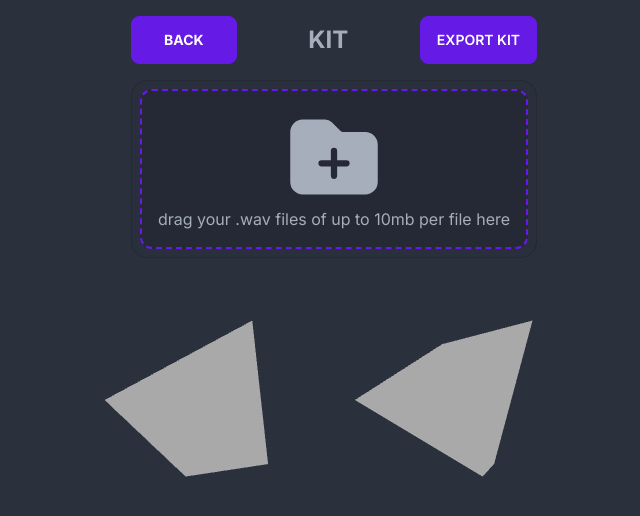
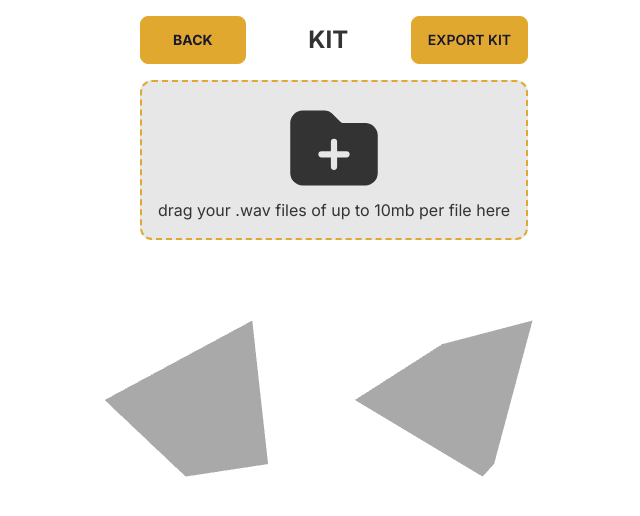
Before and after one commit to kajloevesijn/deluge-kit-generator, a Next.js app: page /kit in a window 1280 px wide. Shown: the top 516 px of the page, without its empty margins (306-946 px from the left). Built offline with nearby package versions, Linux system fonts and the light colour scheme.

Commit message:
some stuff, misc. not important

```diff
--- a/src/app/components/FileDropArea.tsx
+++ b/src/app/components/FileDropArea.tsx
@@ -27,7 +27,7 @@ export const FileDropArea = ({ ...props }) => {
           offlineContext
             .decodeAudioData(e.target.result)
             .then((buffer: AudioBuffer) => {
-              processAudioBuffer(buffer, 100).then((averages) => {
+              processAudioBuffer(buffer, 50).then((averages) => {
                 acceptedSample = {
                   name: file.name,
                   sampleCount: buffer.length,
--- a/src/app/components/audio/WaveformDisplay.tsx
+++ b/src/app/components/audio/WaveformDisplay.tsx
@@ -27,9 +27,9 @@ const WaveFormDisplay: React.FC<WaveFormDisplayProps> = ({
               style={{ height: `${value * height}px` }}
               className={`transition ${
                 index * progressIncrement <= progress && audioPlaying === true
-                  ? "bg-primary-content"
+                  ? "bg-secondary"
                   : "bg-primary-content/50"
-              } rounded-sm w-px m-px ring-1 ring-primary self-center select-none`}
+              } rounded-sm w-1 m-px self-center select-none`}
             ></div>
           );
         })}
--- a/src/app/kit/KitBuilder.tsx
+++ b/src/app/kit/KitBuilder.tsx
@@ -61,8 +61,8 @@ export const KitBuilder = () => {
         {/* TODO: when re-occuring, create a new react component for this button */}
       </div>
 
-      <div className="card card-bordered w-full bg-base-100/20">
-        <div className="p-2">
+      <div className="">
+        <div className="">
           <DragDropContext onDragEnd={dragEnded} onDragStart={dragStarted}>
             <Droppable droppableId={"sampleList"}>
               {(provided) => (
--- a/src/app/layout.tsx
+++ b/src/app/layout.tsx
@@ -16,7 +16,7 @@ export default function RootLayout({
   children: React.ReactNode;
 }) {
   return (
-    <html data-theme="dark" lang="en">
+    <html data-theme="bumblebee" lang="en">
       <body className={inter.className}>
         <Background />
         {children}
--- a/tailwind.config.js
+++ b/tailwind.config.js
@@ -8,7 +8,7 @@ module.exports = {
   theme: {
     extend: {
       dropShadow: {
-        'hard': '0 16px 16px rgba(0, 0, 0, .75)',
+        'hard': '0 16px 16px rgba(0, 0, 0, .6)',
       },
       boxShadow: {
         'glow': '1 10px 10px 10px rgba(255, 255, 255, .5)',
```
